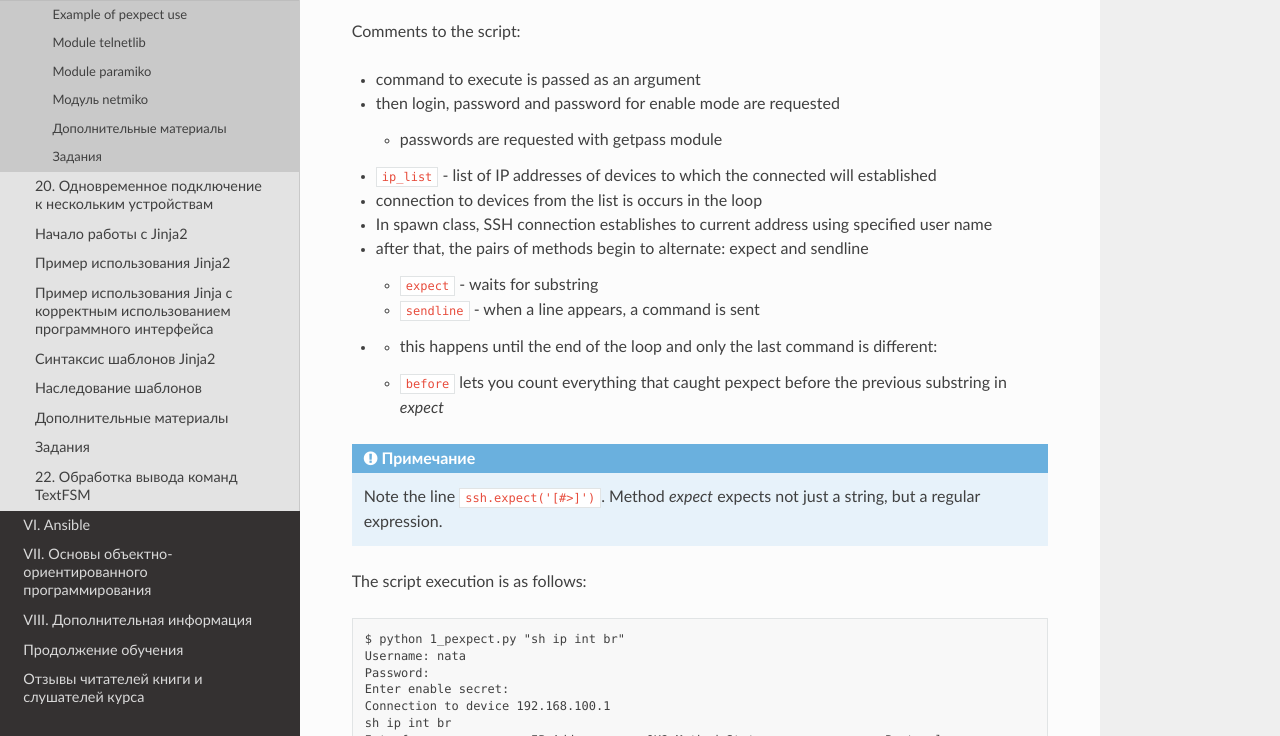
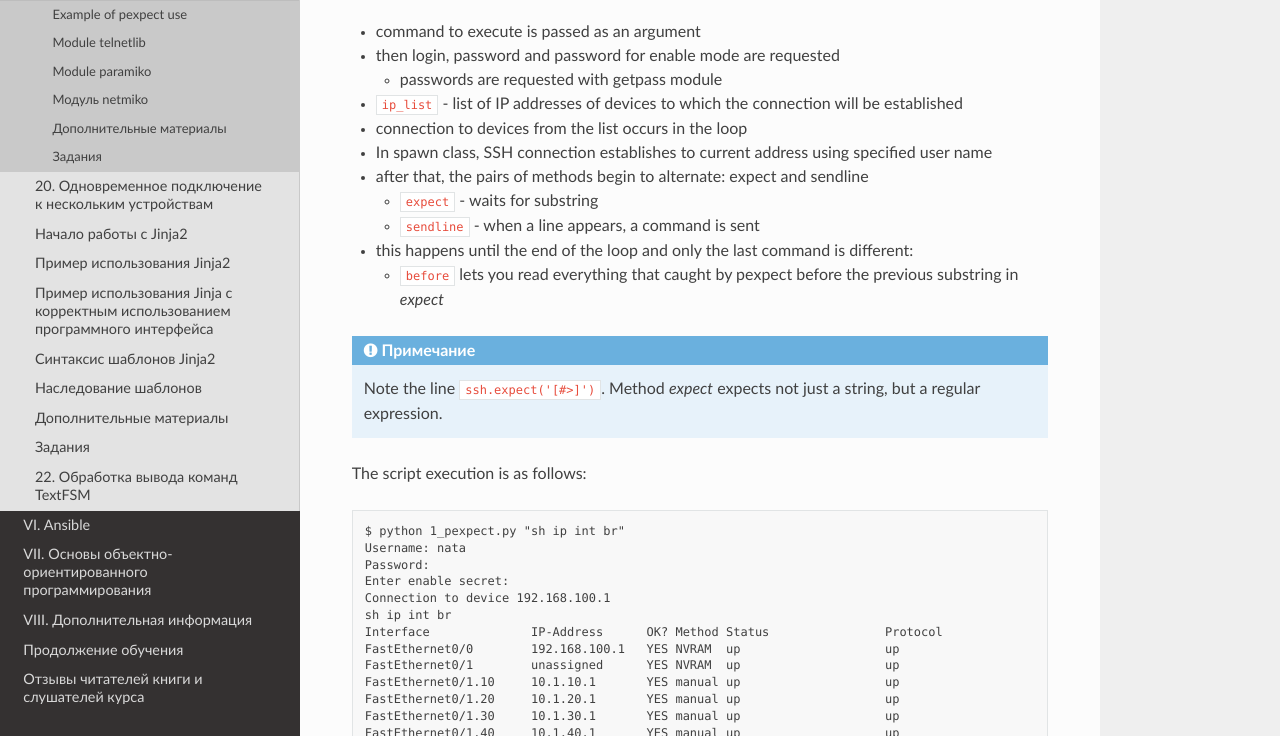
Before and after one commit to Aidar5/nattoeng, a Sphinx documentation site: the page built from docs/source/book/19_ssh_telnet/pexpect.rst, in a window 1280 px wide and 900 px high, scrolled down 5451 px, cut to the strip 164-900 px from the top of the window. Built offline with Sphinx 7.4.7 and the Read the Docs theme 2.0.0, drawn with Linux system fonts in a browser that asks for light colours; pages that are not in the unit, such as notebooks, are missing from menus; some of the changed text lies outside the part shown.

Commit message:
Update pexpect.rst

```diff
--- a/docs/source/book/19_ssh_telnet/pexpect.rst
+++ b/docs/source/book/19_ssh_telnet/pexpect.rst
@@ -81,7 +79,7 @@ After executing this line, the connection is established. Now you must specify w
     Out[6]: 0
 
 Note how the line that pexpect expects is described:
-``[Pp]assword``. This is a regular expression that describes a *password* string or *Password*. That is, the expect() method can be used to pass a regular expression as an argument.
+``[Pp]assword``. This is a regular expression that describes a *password* or *Password* string. That is, the expect() method can be used to pass a regular expression as an argument.
 
 Method expect() returned number 0 as a result of the work. This number indicates that a match has been found and that this element with index zero. The index appears here because you can transfer a list of strings. For example, you can transfer a list with two elements:
 
@@ -270,17 +268,17 @@ Comments to the script:
 
   * passwords are requested with getpass module
 
-* ``ip_list`` - list of IP addresses of devices to which the connected will established
-* connection to devices from the list is occurs in the loop
+* ``ip_list`` - list of IP addresses of devices to which the connection will be established
+* connection to devices from the list occurs in the loop
 * In spawn class, SSH connection establishes to current address using specified user name
 * after that, the pairs of methods begin to alternate: expect and sendline
 
   * ``expect`` - waits for substring
   * ``sendline`` - when a line appears, a command is sent
 
-* •	this happens until the end of the loop and only the last command is different:
+* this happens until the end of the loop and only the last command is different:
 
-  * ``before`` lets you count everything that caught pexpect before the previous substring in *expect*
+  * ``before`` lets you read everything that caught by pexpect before the previous substring in *expect*
 
 .. note::
 
```
Also changed, not shown: other parts of docs/source/book/19_ssh_telnet/pexpect.rst (+3 -5 lines).
